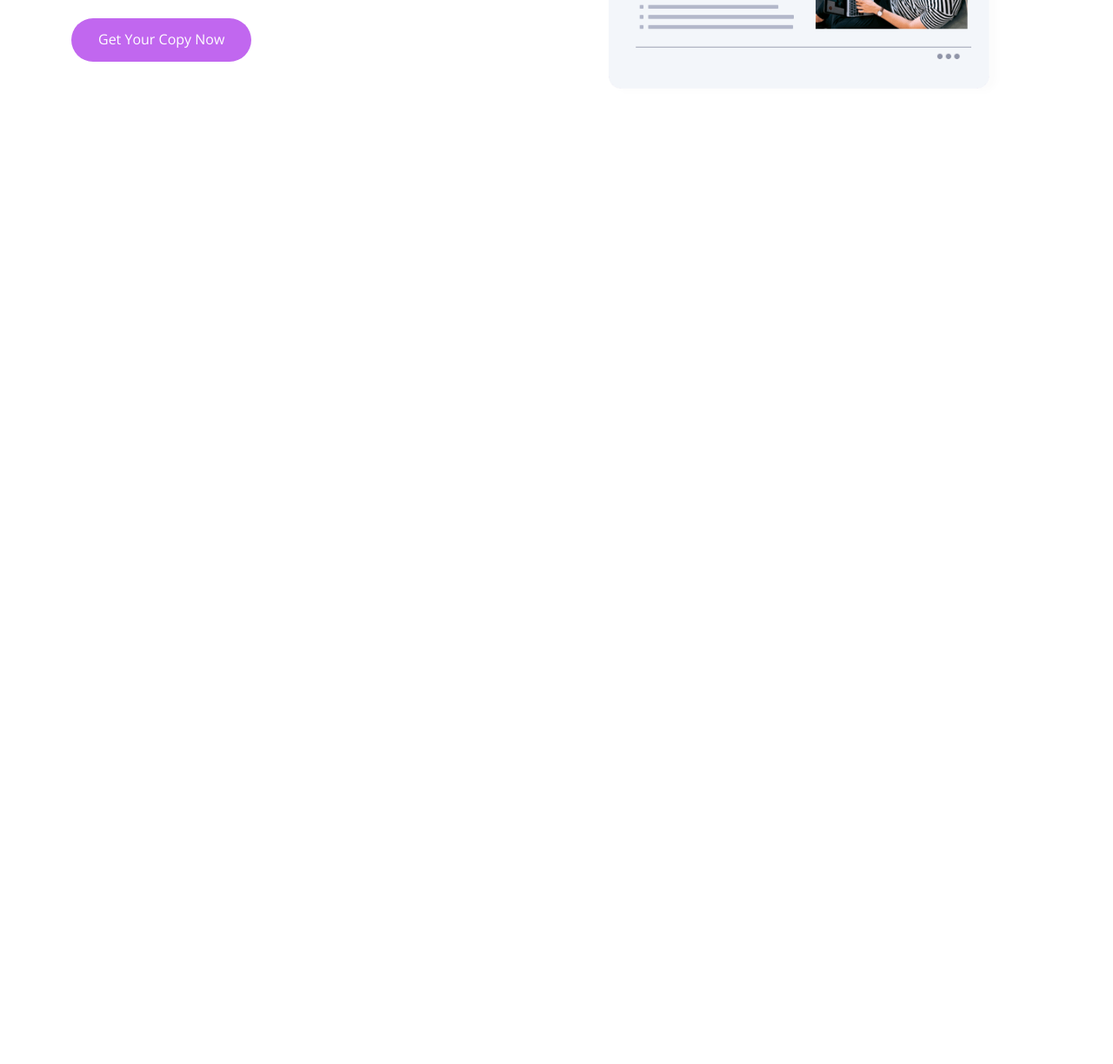
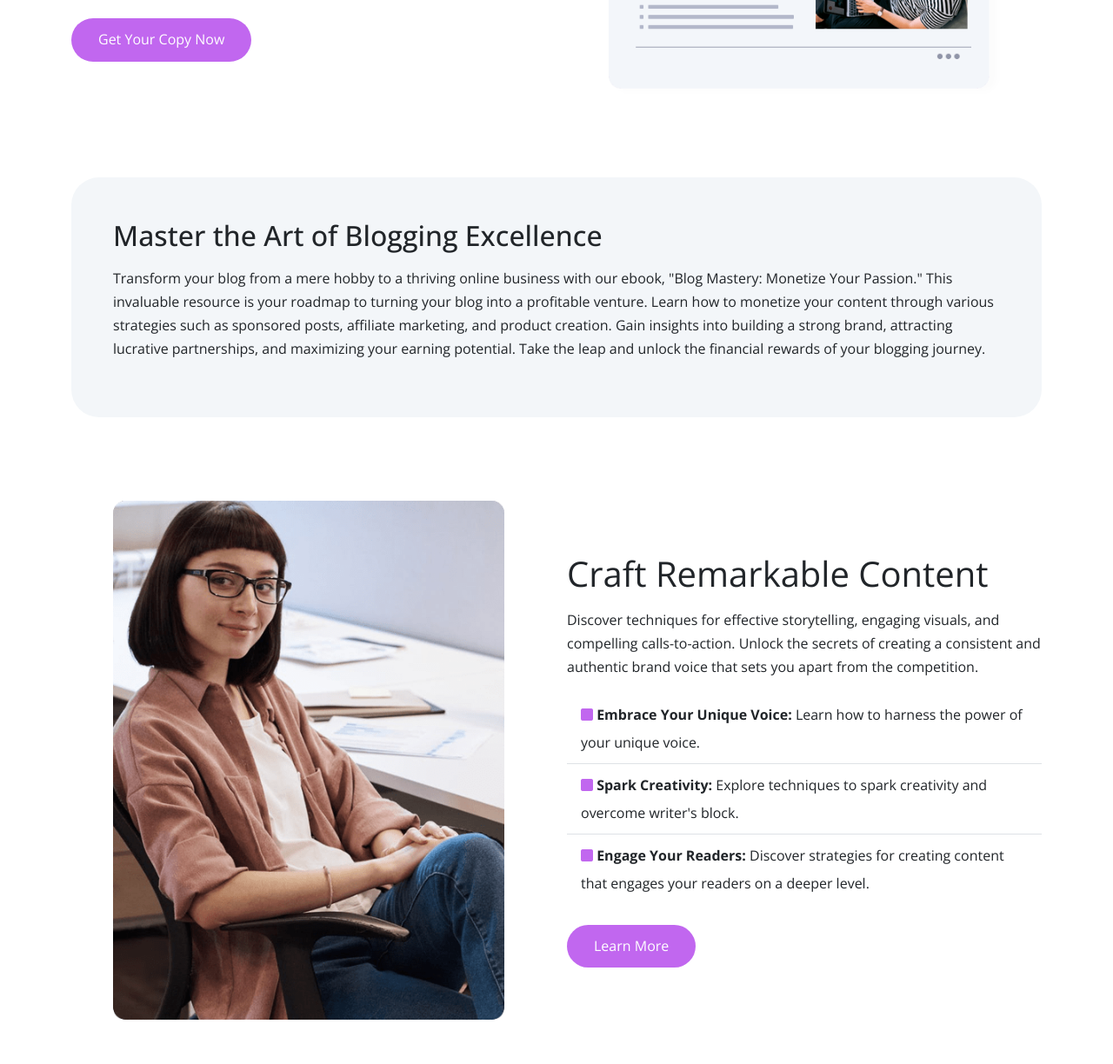
Before and after one commit to RadwaAhmed4869/e-book, a website: page index.html in a window 1280 px wide. Shown: the part 1810-3034 px from the top of the page at 87% size. Before the commit the page ends 2014 px from the top, so only its background shows below. Drawn offline with nearby package versions, Linux system fonts and the light colour scheme.

Commit message:
statement & details 2

```diff
--- a/index.html
+++ b/index.html
@@ -267,13 +267,11 @@
                   <li class="list-group-item">
                     <i class="fa-solid fa-square text-primary"></i>
                     <span class="fw-bold">Monetization Strategies:</span>
-                      Discover various monetization strategies, such as
-                      sponsored content & affiliate marketing.
+                    Discover various monetization strategies, such as sponsored
+                    content & affiliate marketing.
                   </li>
                 </ul>
-                  <a href="" class="btn bg-primary text-white">
-                    Free Download
-                  </a>
+                <a href="" class="btn bg-primary text-white"> Free Download </a>
                 <button class="btn bg-light" data-bs-dismiss="modal">
                   Close
                 </button>
@@ -285,6 +283,133 @@
       </div>
     </div>
 
+    <!-- Statement -->
+    <section class="statement mb-5">
+      <div class="container">
+        <div class="row">
+          <div class="col-12">
+            <div class="text-container bg-light p-5 rounded-5">
+              <h2>Master the Art of Blogging Excellence</h2>
+              <p>
+                Transform your blog from a mere hobby to a thriving online
+                business with our ebook, "Blog Mastery: Monetize Your Passion."
+                This invaluable resource is your roadmap to turning your blog
+                into a profitable venture. Learn how to monetize your content
+                through various strategies such as sponsored posts, affiliate
+                marketing, and product creation. Gain insights into building a
+                strong brand, attracting lucrative partnerships, and maximizing
+                your earning potential. Take the leap and unlock the financial
+                rewards of your blogging journey.
+              </p>
+            </div>
+          </div>
+        </div>
+      </div>
+    </section>
+
+    <!-- Details 2 -->
+    <section id="details2" class="details my-5">
+      <div class="container">
+        <div class="row">
+          <div class="col-lg-6">
+            <div class="image-container p-5">
+              <img src="images/author.png" alt="" class="img-fluid" />
+            </div>
+          </div>
+          <div class="col-lg-6">
+            <div
+              class="text-container d-flex flex-column justify-content-center h-100"
+            >
+              <h2 class="display-6 fw-normal">Craft Remarkable Content</h2>
+              <p>
+                Discover techniques for effective storytelling, engaging
+                visuals, and compelling calls-to-action. Unlock the secrets of
+                creating a consistent and authentic brand voice that sets you
+                apart from the competition.
+              </p>
+              <ul class="list-group list-group-flush lh-lg">
+                <li class="list-group-item border-bottom border-muted">
+                  <i class="fa-solid fa-square text-primary"></i>
+                  <span class="fw-bold">Embrace Your Unique Voice:</span>
+                  Learn how to harness the power of your unique voice.
+                </li>
+                <li class="list-group-item border-bottom border-muted">
+                  <i class="fa-solid fa-square text-primary"></i>
+                  <span class="fw-bold">Spark Creativity:</span>
+                  Explore techniques to spark creativity and overcome writer's
+                  block.
+                </li>
+                <li class="list-group-item">
+                  <i class="fa-solid fa-square text-primary"></i>
+                  <span class="fw-bold">Engage Your Readers:</span>
+                  Discover strategies for creating content that engages your
+                  readers on a deeper level.
+                </li>
+              </ul>
+              <a
+                class="btn text-white bg-primary mt-4 align-self-start"
+                data-bs-toggle="modal"
+                data-bs-target="#modal2"
+              >
+                Learn More
+              </a>
+            </div>
+          </div>
+        </div>
+      </div>
+    </section>
+
+    <!-- Modal 2 -->
+    <div id="modal2" class="modal fade">
+      <div class="modal-dialog modal-lg mt-7">
+        <div class="modal-content p-5">
+          <div class="row">
+            <div class="col-lg-6">
+              <div class="image-container">
+                <img src="images/author.png" alt="" class="img-fluid" />
+              </div>
+            </div>
+            <div class="col-lg-6">
+              <div
+                class="text-container d-flex flex-column justify-content-center h-100"
+              >
+                <h2 class="display-6 fw-normal">Craft Remarkable Content</h2>
+                <p>
+                  Discover techniques for effective storytelling, engaging
+                  visuals, and compelling calls-to-action. Unlock the secrets of
+                  creating a consistent and authentic brand voice that sets you
+                  apart from the competition.
+                </p>
+                <ul class="list-group list-group-flush lh-lg">
+                  <li class="list-group-item border-bottom border-muted">
+                    <i class="fa-solid fa-square text-primary"></i>
+                    <span class="fw-bold">Embrace Your Unique Voice:</span>
+                    Learn how to harness the power of your unique voice.
+                  </li>
+                  <li class="list-group-item border-bottom border-muted">
+                    <i class="fa-solid fa-square text-primary"></i>
+                    <span class="fw-bold">Spark Creativity:</span>
+                    Explore techniques to spark creativity and overcome writer's
+                    block.
+                  </li>
+                  <li class="list-group-item">
+                    <i class="fa-solid fa-square text-primary"></i>
+                    <span class="fw-bold">Engage Your Readers:</span>
+                    Discover strategies for creating content that engages your
+                    readers on a deeper level.
+                  </li>
+                </ul>
+                <a href="" class="btn bg-primary text-white"> Free Download </a>
+                <button class="btn bg-light" data-bs-dismiss="modal">
+                  Close
+                </button>
+              </div>
+            </div>
+          </div>
+        </div>
+      </div>
+    </div>
+
     <script src="js/bootstrap.bundle.min.js"></script>
     <script src="js/script.js"></script>
   </body>
```
Lines whose indentation alone changed are shown as unchanged.
